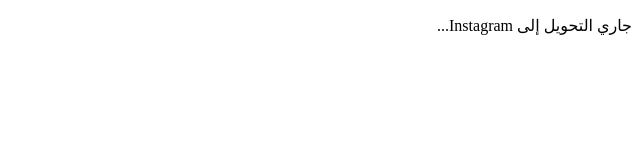
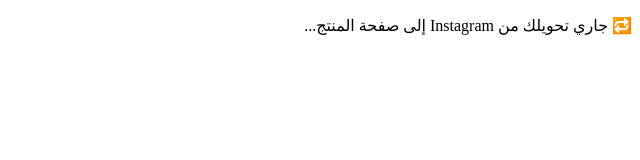
Before and after one commit to saldosari124-dotcom/rashm-links, a plain HTML site: page instagram.html in a window 1280 px wide. Shown: the whole page, without its empty margins (640-1280 px from the left). Drawn offline with Linux system fonts and the light colour scheme.

Commit message:
instagram.html

```diff
--- a/instagram.html
+++ b/instagram.html
@@ -2,8 +2,8 @@
 <html lang="ar" dir="rtl">
 <head>
   <meta charset="UTF-8">
-  <meta http-equiv="refresh" content="1; url=https://www.instagram.com/saadaldosaris_7/">
-  <title>Redirecting to Instagram...</title>
+  <meta http-equiv="refresh" content="1; url=https://rashm.sa/كاميرا-سيارة-4k-wifi-ذكية/p1042238299?utm_source=instagram&utm_medium=social&utm_campaign=K166092455">
+  <title>جاري التحويل إلى المنتج...</title>
 
   <!-- Google Analytics -->
   <script async src="https://www.googletagmanager.com/gtag/js?id=G-ZNJ9WCD29X"></script>
@@ -15,6 +15,6 @@
   </script>
 </head>
 <body>
-  <p>جاري التحويل إلى Instagram...</p>
+  <p>🔁 جاري تحويلك من Instagram إلى صفحة المنتج...</p>
 </body>
 </html>
```
